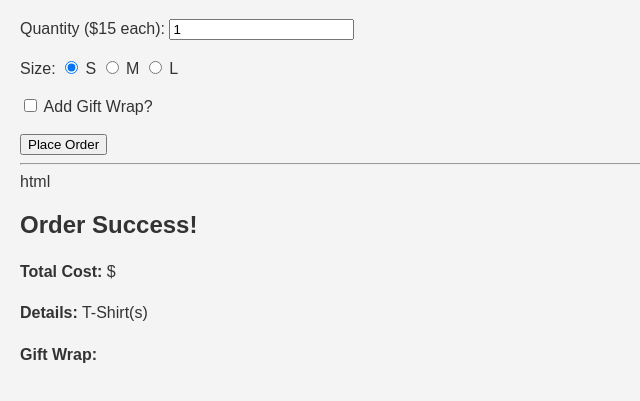
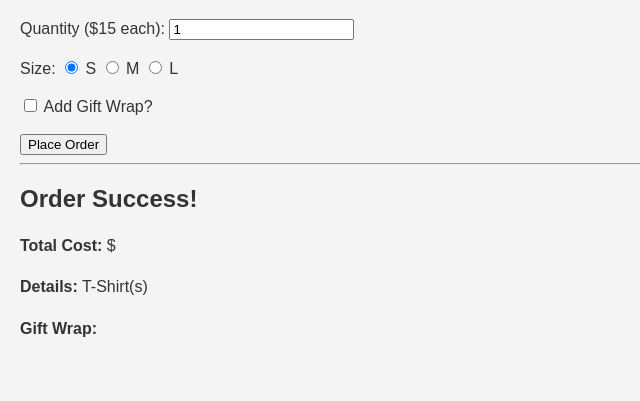
Before and after one commit to CIT93/miguelr-pub, a plain HTML site: page w6a/index.html in a window 1280 px wide. Shown: the part 61-462 px from the top of the page, without its empty margins (0-640 px from the left). Drawn offline with Linux system fonts and the light colour scheme.

Commit message:
Step 4 Complete

```diff
--- a/w6a/index.html
+++ b/w6a/index.html
@@ -33,7 +33,6 @@
 
     <hr>
 
-    html
     <div id="orderSummary" style="display: 'block';">
         <h2>Order Success!</h2>
         <p><strong>Total Cost:</strong> $<span id="displayTotal"></span></p>
```
